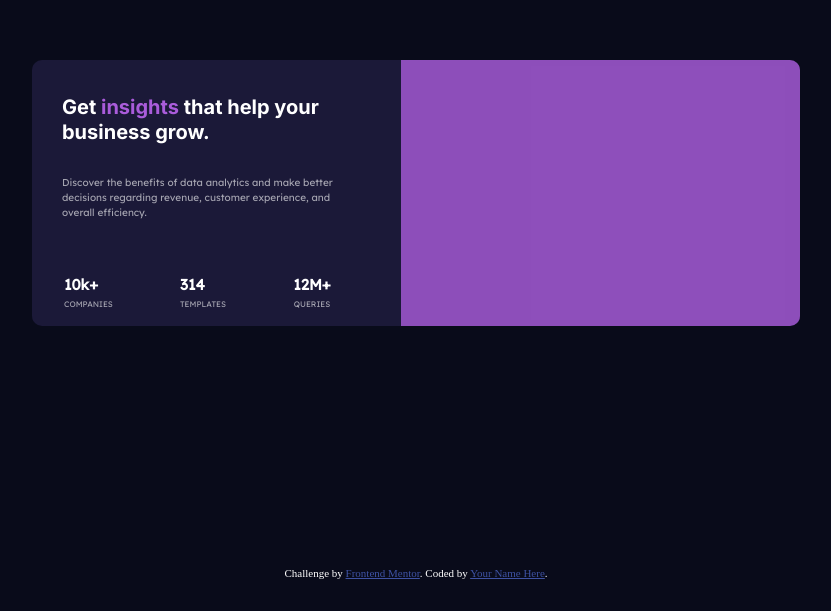
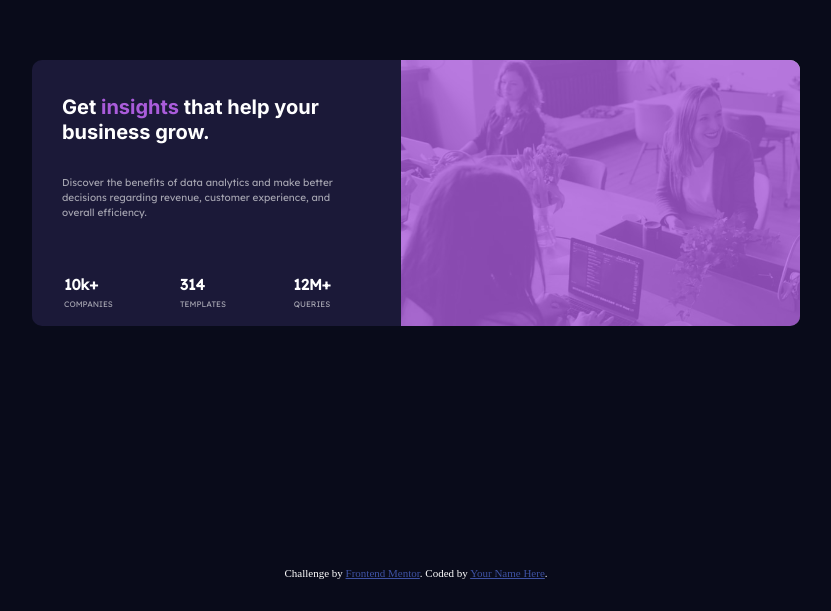
Before and after one commit to PizzaNCoding88/stats-preview-card, a plain HTML site: page index.html in a window 1280 px wide. Shown: the part 189-800 px from the top of the page, without its empty margins (232-1063 px from the left). Drawn offline with Linux system fonts and the light colour scheme; the site is published under a folder, as on GitHub Pages, so addresses that start at the root find nothing.

Commit message:
Update styles.css

```diff
--- a/styles.css
+++ b/styles.css
@@ -23,19 +23,6 @@ main{
     border-bottom-right-radius: 10px;
 }
 
-/* .image-section{
-    height:300px;
-    width: 400px;
-}
-
-.image{
-    height: 100%;
-    width: 100%;
-    background-image:linear-gradient(0deg,hsla(277, 64%, 61%, 0.7),hsl(277, 64%, 61%, 0.7)), url(/images/image-header-mobile.jpg);
-    background-size: cover;
-    border-top-left-radius: 10px;
-    border-top-right-radius: 10px;
-}  */
 
 .image-section{
     height: 180px;
@@ -47,7 +34,7 @@ main{
 .image{
     height: 100%;
     width: 100%;
-    background-image: url(/images/image-header-mobile.jpg);
+    background-image: url(images/image-header-mobile.jpg);
     background-size:contain;
     border-top-left-radius: 10px;
     border-top-right-radius: 10px;
```
